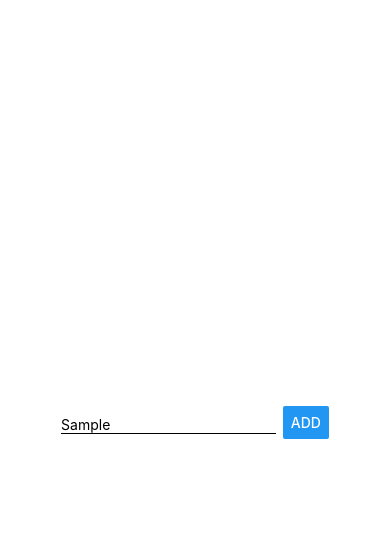
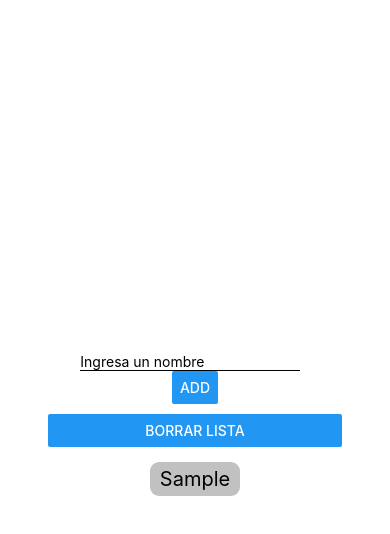
Before and after one commit to vilaslautaro/app-react-native, a React Native app: screen / in a window 390 px wide. Both pictures are taken after typing "Sample" into the empty fields and a click on the button "ADD". Shown: the top 534 px of the page. Built offline with nearby package versions, Linux system fonts and the light colour scheme.

Commit message:
updated list and styles modal

```diff
--- a/App.js
+++ b/App.js
@@ -1,14 +1,47 @@
-import { View, Button } from "react-native";
-import { Form, Input, Screen } from "./App.styles";
+import { useState } from "react";
+import { Screen } from "./App.styles";
+import { CustomForm } from "./components/CustomForm";
+import { ListContainer } from "./components/ListContainer";
+import { ModalConfirm } from "./components/Modal";
 
 export default function App() {
+  const [textItem, setTextItem] = useState("");
+  const [itemList, setItemList] = useState([]);
+  const [showModal, setShowModal] = useState(false);
+  const [itemSelected, setItemSelected] = useState(false);
+
+  const deleteItem = (id) => {
+    const filterItemList = itemList.filter((item) => item.id !== id);
+    setItemList(filterItemList);
+    setItemSelected(false);
+    setShowModal(!showModal);
+  };
+
+  const onHandlerModal = (id) => {
+    const itemSelectedId = itemList.filter((item) => item.id === id);
+    setItemSelected(itemSelectedId);
+    setShowModal(!showModal);
+  };
+
+  const cancelar = () => {
+    setShowModal(!showModal);
+  };
+
   return (
     <Screen>
-      <Form>
-        <Input placeholder="Ingrese aqui" />
-        <Button title="Add" onPress={() => {}} />
-      </Form>
-      <View></View>
+      <ModalConfirm
+        showModal={showModal}
+        deleteItem={deleteItem}
+        itemSelected={itemSelected}
+        cancelar={cancelar}
+      />
+      <CustomForm
+        textItem={textItem}
+        setItemList={setItemList}
+        setTextItem={setTextItem}
+        itemList={itemList}
+      />
+      <ListContainer itemList={itemList} onHandlerModal={onHandlerModal} />
     </Screen>
   );
 }
--- a/App.styles.js
+++ b/App.styles.js
@@ -1,17 +1,43 @@
-import { View, TextInput } from "react-native";
+import { View, TextInput, Text, TouchableOpacity } from "react-native";
 import styled from "styled-components/native";
 
 export const Screen = styled(View)`
   flex: 1;
   background-color: #fff;
+  display: flex;
+  flex-flow: column wrap;
   align-items: center;
   justify-content: center;
 `;
 
+export const ViewStyles = styled(View)`
+  color: #000;
+  font-size: 15px;
+  margin: 5px 10px 0px;
+  display: flex;
+  flex-flow: row wrap;
+  align-items: center;
+  justify-content: center;
+`;
+
+export const ContainerItemList = styled(TouchableOpacity)`
+  display: flex;
+  flex-flow: row wrap;
+  justify-content: space-between;
+  align-items: center;
+  color: #000;
+  margin: 10px 0;
+  background: #c1c1c1;
+  border-radius: 9px;
+  padding: 5px 10px;
+`;
+
 export const Form = styled(View)`
-  flex-direction: row;
-  justify-content: space-around;
+  padding: 10px;
+  display: flex;
+  justify-content: center;
   align-items: center;
+  flex-flow: row wrap;
 `;
 
 export const Input = styled(TextInput)`
@@ -19,5 +45,10 @@ export const Input = styled(TextInput)`
   border-bottom-width: 1px;
   width: 80%;
   padding-top: 5px;
-  margin-right: 5px;
+  margin-right: 10px;
 `;
+
+export const TextStyles = styled(Text)`
+  color: #000;
+  font-size: 20px;
+`;
--- /dev/null
+++ b/components/CustomForm.jsx
@@ -0,0 +1,41 @@
+import { Form, Input } from "../App.styles";
+import { Button, View } from "react-native";
+
+export const CustomForm = ({
+  setTextItem,
+  setItemList,
+  textItem,
+  itemList,
+}) => {
+  const handleName = (text) => {
+    setTextItem(text);
+  };
+
+  const onHandleAddItem = () => {
+    if (textItem.length > 0) {
+      setItemList([...itemList, { id: Math.random(), value: textItem }]);
+      setTextItem("");
+    } else {
+      alert('Para agregar un elemento por favor ingrese un nombre')
+    }
+  };
+
+  const resetItemList = () => {
+    setItemList([]);
+  };
+
+  return (
+    <View>
+      <Form>
+        <Input
+          placeholder="Ingresa un nombre"
+          type="text"
+          value={textItem}
+          onChangeText={handleName}
+        />
+        <Button title="Add" onPress={() => onHandleAddItem()} />
+      </Form>
+      <Button title="Borrar lista" onPress={resetItemList} />
+    </View>
+  );
+};
--- /dev/null
+++ b/components/ItemList.jsx
@@ -0,0 +1,9 @@
+import { ContainerItemList, TextStyles } from "../App.styles";
+
+export const ItemList = ({ onHandlerModal, data }) => {
+  return (
+    <ContainerItemList onPress={() => onHandlerModal()}>
+      <TextStyles>{data.item.value}</TextStyles>
+    </ContainerItemList>
+  );
+};
--- /dev/null
+++ b/components/ListContainer.jsx
@@ -0,0 +1,22 @@
+import { FlatList } from "react-native";
+import { ViewStyles } from "../App.styles";
+import { ItemList } from "./ItemList";
+
+export const ListContainer = ({ itemList, onHandlerModal }) => {
+  return (
+    <ViewStyles>
+      <FlatList
+        data={itemList}
+        renderItem={(data) => {
+          return (
+            <ItemList
+              data={data}
+              onHandlerModal={() => onHandlerModal(data.item.id)}
+            />
+          );
+        }}
+        keyExtractor={(item) => item.id}
+      />
+    </ViewStyles>
+  );
+};
--- /dev/null
+++ b/components/Modal/Modal.styles.js
@@ -0,0 +1,23 @@
+import { Text, View } from "react-native";
+import styled from "styled-components/native";
+
+export const ContainerModal = styled(View)`
+    margin: 0 30px;
+    display: flex;
+    position: absolute;
+    bottom: 50px;
+    justify-content: center;
+    padding: 20px 25px;
+    background: #c1c1c1;
+    border-radius: 9px;
+    z-index: 10;
+`
+
+export const TextModal = styled(Text)`
+    font-size: 20px;
+    margin-bottom: 10px;
+`
+
+export const ContainerButtons = styled(View)`
+    margin: 5px 0;
+`
--- /dev/null
+++ b/components/Modal/index.jsx
@@ -0,0 +1,30 @@
+import { Modal, Button } from "react-native";
+import { ContainerButtons, ContainerModal, TextModal } from "./Modal.styles";
+
+export const ModalConfirm = ({
+  showModal,
+  itemSelected,
+  deleteItem,
+  cancelar,
+}) => {
+  return (
+    <>
+      {itemSelected && (
+        <Modal animationType="slide" transparent={true} visible={showModal}>
+          <ContainerModal>
+            <TextModal>Confirmas eliminar a {itemSelected[0].value}?</TextModal>
+            <ContainerButtons>
+              <Button
+                onPress={() => deleteItem(itemSelected[0].id)}
+                title="confirmar"
+              />
+            </ContainerButtons>
+            <ContainerButtons>
+              <Button onPress={() => cancelar()} title="Cancelar" />
+            </ContainerButtons>
+          </ContainerModal>
+        </Modal>
+      )}
+    </>
+  );
+};
```
Also changed, not shown: pages/index.js (added), store/index.js (added).
